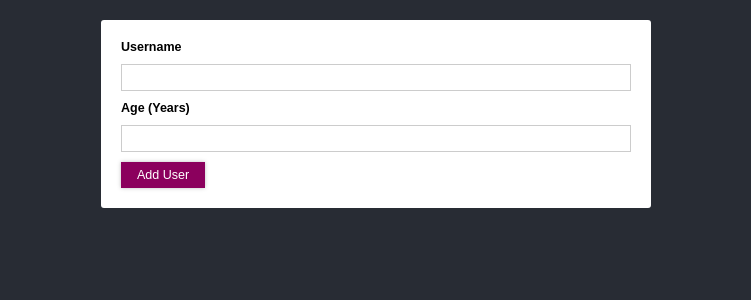
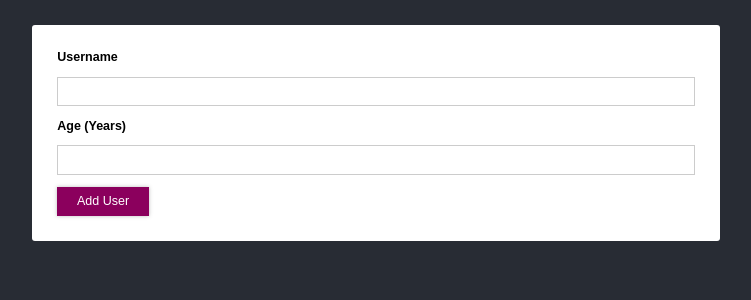
Before and after one commit to FedericoKeller/react-form, a React (Create React App) app: page / in a window 1280 px wide. Shown: the top 300 px of the page, without its empty margins (264-1015 px from the left). Built offline with nearby package versions, Linux system fonts and the light colour scheme.

Commit message:
Created and Implemented Dialog Logic

```diff
--- a/src/App.tsx
+++ b/src/App.tsx
@@ -1,12 +1,14 @@
 import { useState } from 'react';
 import './App.scss';
 import Card from './components/UI/Card/Card';
+import Dialog from './components/UI/Dialog/Dialog';
 import AddUser from './components/User/AddUser/AddUser';
 import { UserData } from './components/User/types';
 import UsersList from './components/User/UsersList/UsersList';
 
 function App() {
   const [users, setUsers] = useState<UserData[]>([]);
+  const [dataState, setDataState] = useState(false);
 
   const submitForm = (user: UserData) => {
 
@@ -18,10 +20,20 @@ function App() {
     })
   }
 
+  const invalidData = (dataState: boolean) => {
+    setDataState(dataState);
+  }
+
+  const confirmationAccepted = ()  => {
+    setDataState(false);
+  }
+
+
   return (
       <div className='container'>
+        {dataState && <Dialog header='Invalid Input' onConfirmation={confirmationAccepted}>hola</Dialog>}
         <Card>
-          <AddUser onSubmitForm={submitForm}/>
+          <AddUser onSubmitForm={submitForm} onInvalidData={invalidData}/>
         </Card>
         <Card className={`${users.length <= 0 ? 'hidden' : 'visible'}`}>
           <UsersList users={users}/>
--- a/src/components/UI/Card/Card.scss
+++ b/src/components/UI/Card/Card.scss
@@ -11,8 +11,20 @@
    }
 
    &__content {
+    border-radius: 3px;
+    overflow: hidden;
+   }
+
+   &__header {
+    font-size: 1.25rem;
+    font-weight: 700;
+    background-color: #8b005d;
+    color: white;
+    padding: 1rem;
+}
+
+   &__children {
     background-color: #fff;
-    border-radius: 3px;
     padding: 2rem;
    }
 
--- a/src/components/UI/Card/Card.tsx
+++ b/src/components/UI/Card/Card.tsx
@@ -1,14 +1,19 @@
 import { FC } from "react";
-import './Card.scss';
+import "./Card.scss";
+import { CardProps } from "./types";
 
-const Card: FC<{className?: string}> = (props) => {
-  const classNames = `card ${props.className ? props.className : ''}`.trim();
+const Card: FC<CardProps> = (props) => {
+  const classNames = `card ${props.className ? props.className : ""}`.trim();
 
   return (
-
     <div className={classNames}>
       <div className="card__row">
-        <div className="card__content">{props.children}</div>
+          <div className="card__content">
+          {props.header &&  <div className="card__header">{props.header}</div>}
+            <div className="card__children">
+            {props.children}
+            </div>
+            </div>
       </div>
     </div>
   );
--- /dev/null
+++ b/src/components/UI/Card/types.ts
@@ -0,0 +1,4 @@
+export interface CardProps {
+    className?: string;
+    header?: string;
+}
--- /dev/null
+++ b/src/components/UI/Dialog/Dialog.scss
@@ -0,0 +1,20 @@
+.dialog {
+    height: 100vh;
+    width: 100%;
+    position: fixed;
+    top: 0;
+    left: 0;
+    background-color: rgba(#000, .8);
+    z-index: 9999;
+
+    &__container {
+        height: 100%;
+        display: flex;
+        align-items: center;
+    }
+
+    &__actions {
+        text-align: right;
+    }
+
+}
--- /dev/null
+++ b/src/components/UI/Dialog/Dialog.tsx
@@ -0,0 +1,30 @@
+import { FC } from "react";
+import Button from "../Button/Button";
+import Card from "../Card/Card";
+import './Dialog.scss';
+import { DialogProps } from "./types";
+
+
+const Dialog: FC<DialogProps> = (props) => {
+
+    const onClickDialogHandler = () => {
+       if(props.onConfirmation) {
+        props.onConfirmation();
+       }
+    }
+
+    return (
+    <div className="dialog">
+      <div className="dialog__container">
+        <Card header={props.header && props.header}>
+            {props.children}
+           <div className="dialog__actions">
+           <Button type="button" onClick={onClickDialogHandler}>Okay</Button>
+           </div>
+        </Card>
+      </div>
+    </div>
+    );
+}
+
+export default Dialog;
--- /dev/null
+++ b/src/components/UI/Dialog/types.ts
@@ -0,0 +1,4 @@
+export interface DialogProps {
+    header?: string;
+    onConfirmation?: () => void;
+}
--- a/src/components/User/AddUser/AddUser.scss
+++ b/src/components/User/AddUser/AddUser.scss
@@ -1,5 +1,4 @@
 .form {
-    font-size: 1.25rem;
 
     &__control {
         display: flex;
--- a/src/components/User/AddUser/AddUser.tsx
+++ b/src/components/User/AddUser/AddUser.tsx
@@ -1,5 +1,6 @@
 import { ChangeEvent, FC, SyntheticEvent, useState } from "react";
 import Button from "../../UI/Button/Button";
+import Dialog from "../../UI/Dialog/Dialog";
 import { AddUserProps, UserData } from "../types";
 import './AddUser.scss';
 
@@ -16,9 +17,10 @@ const AddUser: FC<AddUserProps> = (props) => {
             age: Number.parseInt(enteredAge)
         }
 
-        const validEntries = Object.values(data).every(userProp => userProp);
+        const dataProps = Object.values(data).every(value => value);
 
-        if(!validEntries) {
+        if(!dataProps) {
+            props.onInvalidData(true);
             return;
         }
 
@@ -27,22 +29,17 @@ const AddUser: FC<AddUserProps> = (props) => {
 
     const changeUsernameHandler = (event: ChangeEvent<HTMLInputElement>) => {
         const user = event.target.value;
-
-        if(user == null) {
-            return;
-        }
-
         setEnteredUsername(user);
     }
 
 
     const changeAgeHandler = (event: ChangeEvent<HTMLInputElement>) => {
         const age = event.target.value;
-
         setEnteredAge(age);
     }
 
     return (
+        <div>
         <form className="form" onSubmit={submitFormHandler}>
             <div className="form__control">
                 <label htmlFor="username">Username</label>
@@ -56,6 +53,7 @@ const AddUser: FC<AddUserProps> = (props) => {
                 <Button type="submit">Add User</Button>
             </div>
         </form>
+    </div>
     )
 }
 
--- a/src/components/User/UsersList/UsersList.scss
+++ b/src/components/User/UsersList/UsersList.scss
@@ -1,5 +1,4 @@
 .users {
-    font-size: 1.25rem;
   & ul {
     list-style: none;
     padding: 1rem;
--- a/src/components/User/types.ts
+++ b/src/components/User/types.ts
@@ -1,5 +1,6 @@
 export interface AddUserProps {
     onSubmitForm: (user: UserData) => void;
+    onInvalidData: (dataState: boolean) => void;
 }
 
 export interface UserListProps {
@@ -10,3 +11,8 @@ export interface UserData {
     username: string;
     age: number;
 }
+
+export interface UserDataChecker {
+    username: boolean;
+    age: boolean;
+}
--- a/src/index.scss
+++ b/src/index.scss
@@ -3,7 +3,7 @@
 }
 
 html {
-  font-size: 62.5%;
+  font-size: 78.125%; // 12.5px
   font-family: sans-serif;
 }
 
```
